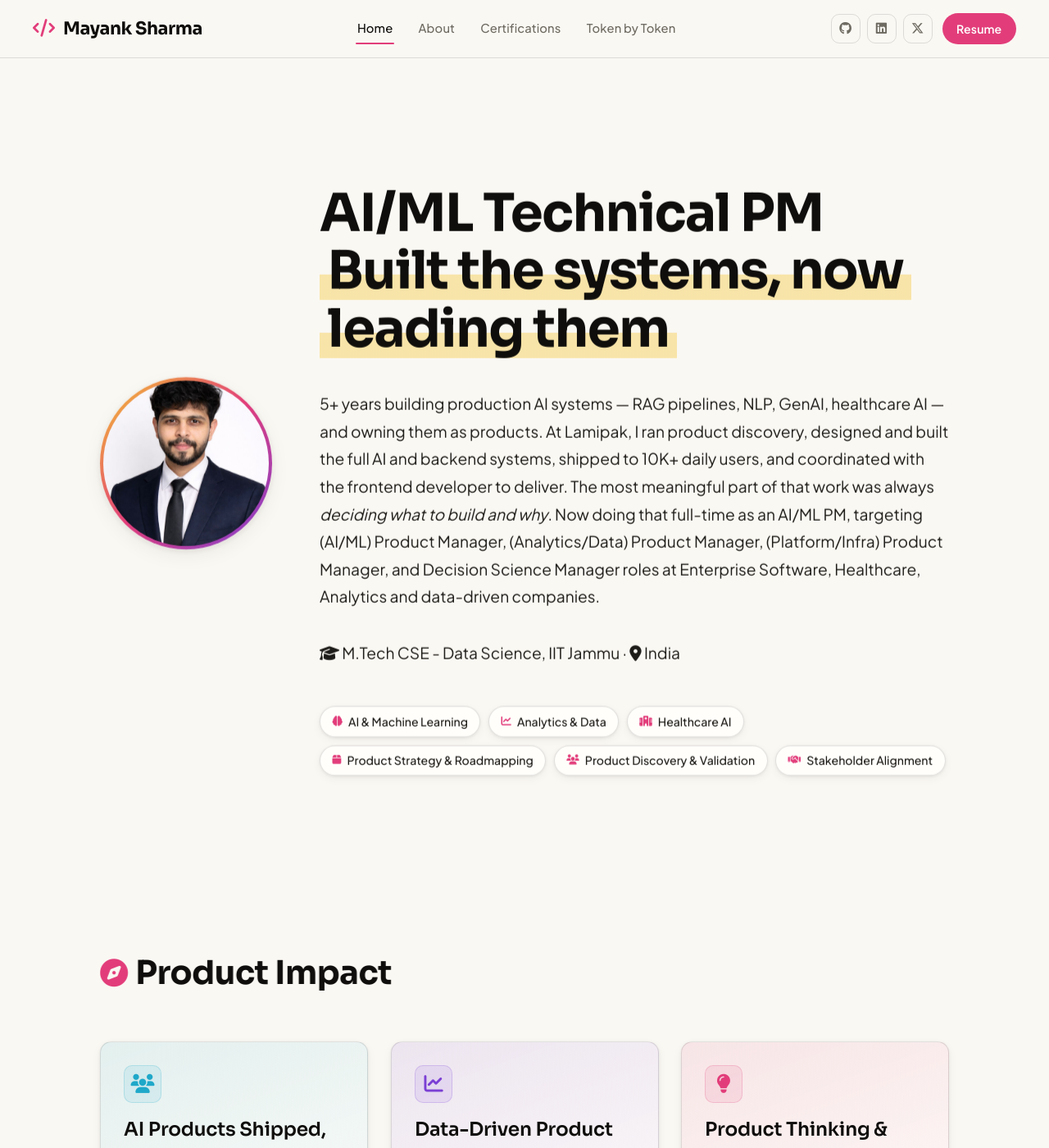
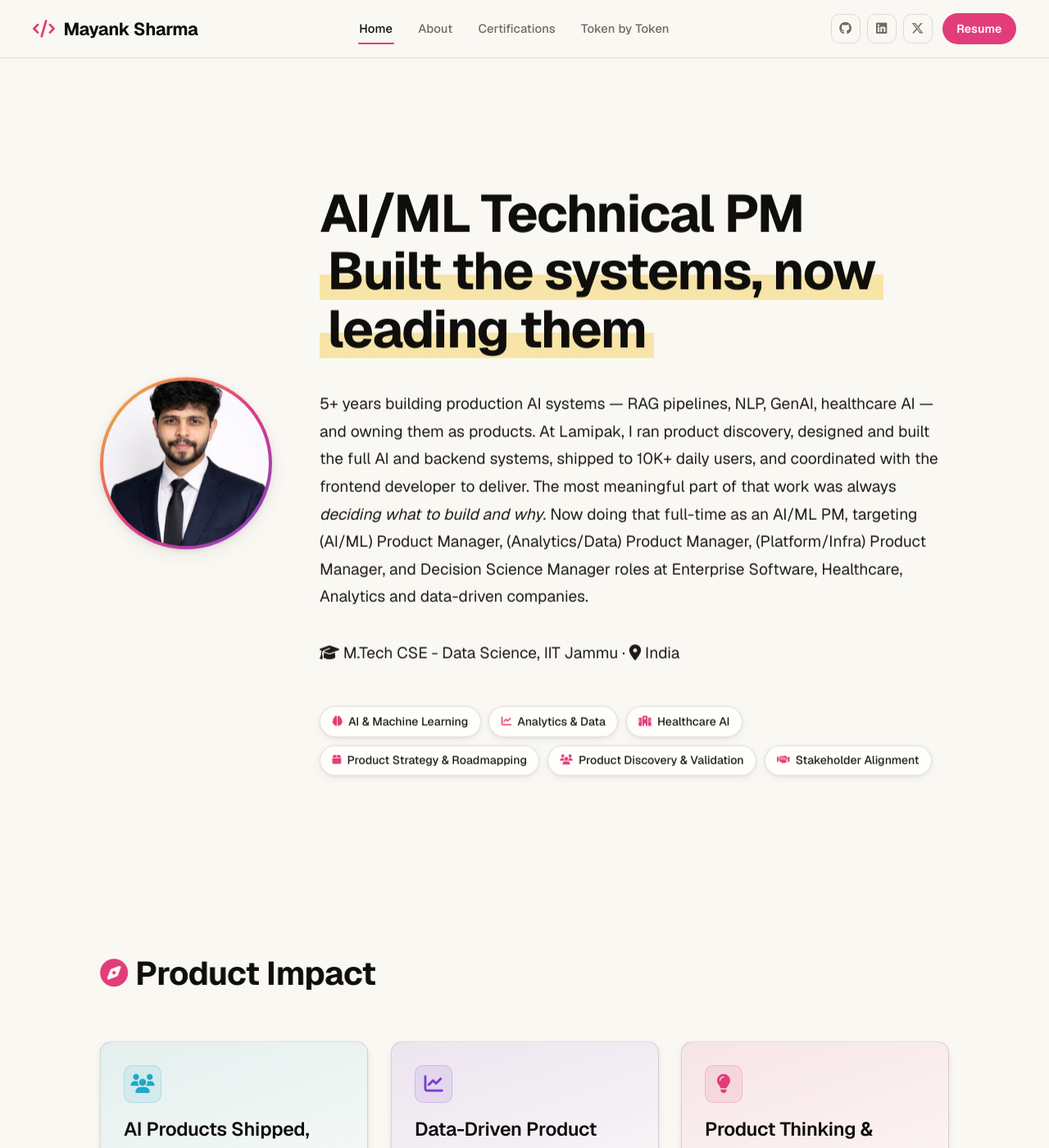
Before and after one commit to mayank1101/mayank1101.github.io, a Jekyll site: the page built from index.html, in a window 1280 px wide and 1400 px high. Shown: the whole window at 82% size. Built offline with Jekyll 4.4.1, drawn with Linux system fonts in a browser that asks for light colours.

Commit message:
updated font to Geist + Geist Mono

```diff
--- a/_includes/head.html
+++ b/_includes/head.html
@@ -85,7 +85,7 @@
 <link rel="preconnect" href="https://fonts.googleapis.com" />
 <link rel="preconnect" href="https://fonts.gstatic.com" crossorigin />
 <link
-  href="https://fonts.googleapis.com/css2?family=Plus+Jakarta+Sans:wght@300;400;500;600;700&family=Sora:wght@400;500;600;700&family=JetBrains+Mono:wght@400;500&display=swap"
+  href="https://fonts.googleapis.com/css2?family=Geist:wght@300;400;500;600;700&family=Geist+Mono:wght@400;500&display=swap"
   rel="stylesheet"
 />
 
--- a/_sass/_variables.scss
+++ b/_sass/_variables.scss
@@ -69,7 +69,7 @@ $breakpoint-sm: 768px;
 $breakpoint-md: 1024px;
 $breakpoint-lg: 1200px;
 
-// Font families — clean, professional
-$font-primary: 'Plus Jakarta Sans', 'Inter', system-ui, -apple-system, sans-serif;
-$font-heading: 'Sora', 'Plus Jakarta Sans', system-ui, sans-serif;
-$font-mono:    'JetBrains Mono', 'Fira Code', 'Courier New', monospace;
+// Font families — Geist (Vercel's type system)
+$font-primary: 'Geist', system-ui, -apple-system, sans-serif;
+$font-heading: 'Geist', system-ui, sans-serif;
+$font-mono:    'Geist Mono', 'JetBrains Mono', 'Fira Code', monospace;
```
